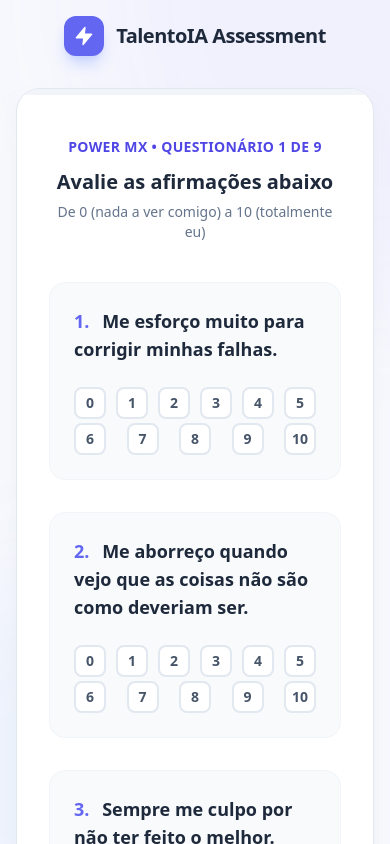
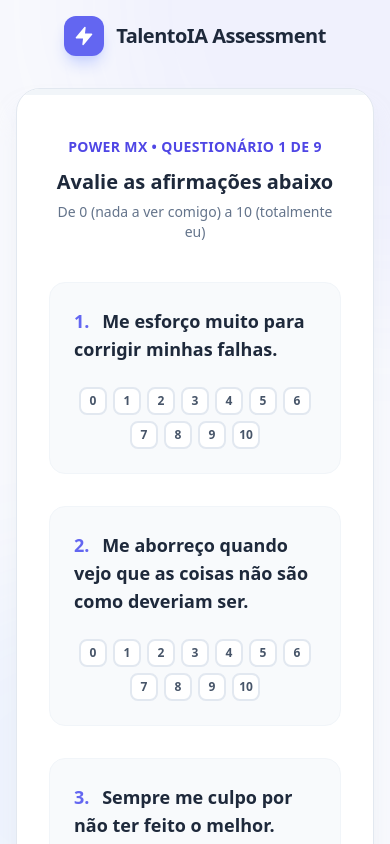
Before and after one commit to Allanadriao/talentoai, a Next.js app: page /test/power-mx in a window 390 px wide. Shown: the top 844 px of the page. Built offline with nearby package versions, Linux system fonts and the light colour scheme.

Commit message:
style: fix mobile responsiveness for Power MX and Admin Layout

```diff
--- a/src/app/admin/page.tsx
+++ b/src/app/admin/page.tsx
@@ -17,7 +17,7 @@ export default async function AdminDashboard() {
   return (
     <div className="min-h-screen bg-slate-50 p-8 font-sans">
       <div className="max-w-6xl mx-auto">
-        <header className="flex justify-between items-center mb-12 bg-white p-6 rounded-2xl shadow-sm border border-slate-200">
+        <header className="flex flex-col sm:flex-row justify-between items-start sm:items-center gap-6 mb-12 bg-white p-6 rounded-2xl shadow-sm border border-slate-200">
           <div className="flex items-center gap-3">
             <div className="w-12 h-12 bg-indigo-600 rounded-xl flex items-center justify-center text-white shadow-lg shadow-indigo-200">
               <ShieldAlert size={24} />
--- a/src/app/test/power-mx/page.tsx
+++ b/src/app/test/power-mx/page.tsx
@@ -126,12 +126,12 @@ function PowerMxContent() {
                     <p className="text-lg font-bold text-slate-800 mb-6">
                       <span className="text-indigo-500 mr-2">{index + 1}.</span> {q.text}
                     </p>
-                    <div className="flex flex-wrap justify-between gap-1 sm:gap-2">
+                    <div className="flex flex-wrap justify-center sm:justify-between gap-1.5 sm:gap-2">
                       {[0, 1, 2, 3, 4, 5, 6, 7, 8, 9, 10].map((value) => (
                         <button
                           key={value}
                           onClick={() => handleAnswer(q.id, value)}
-                          className={`relative w-8 h-8 sm:w-10 sm:h-10 rounded-lg sm:rounded-xl text-sm font-bold flex items-center justify-center transition-all duration-200 overflow-hidden border-2
+                          className={`relative w-7 h-7 sm:w-10 sm:h-10 rounded-lg sm:rounded-xl text-xs sm:text-sm font-bold flex items-center justify-center transition-all duration-200 overflow-hidden border-2
                             ${
                               answers[q.id] === value
                                 ? "bg-indigo-600 text-white border-indigo-600 shadow-md shadow-indigo-200 scale-110 z-10"
```
